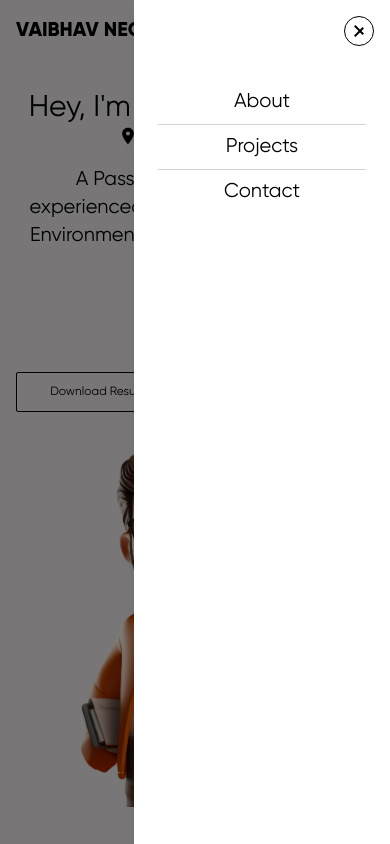
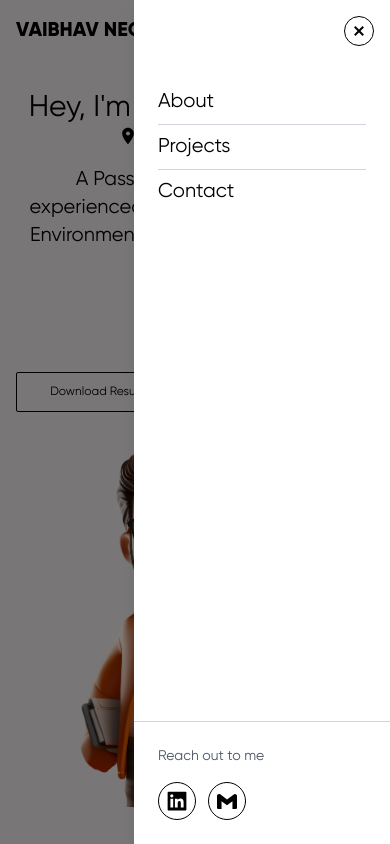
Before and after one commit to Vikraantnegi/vaibhav-portfolio, a Next.js app: page / in a window 390 px wide. Both pictures are taken after a click on the element 359 px from the left and 31 px from the top of the page. Shown: the top 844 px of the page. Built offline with nearby package versions, Linux system fonts and the light colour scheme.

Commit message:
feat: sidebar mobile

```diff
--- a/app/components/ContactSection.tsx
+++ b/app/components/ContactSection.tsx
@@ -1,8 +1,8 @@
 import React from "react";
 import Image from "next/image";
-import Link from "next/link";
 import collaborationImage from "@/assets/images/collaboration.svg";
 import { LinkedInIcon, EmailIcon } from "@/assets/icons";
+import SocialIcon from "./SocialIcon";
 
 const ContactSection = () => {
   return (
@@ -37,22 +37,12 @@ const ContactSection = () => {
               </p>
             </div>
             <div className="my-4 flex items-center gap-2 justify-center md:justify-start">
-              <div className="relative border border-black rounded-full w-fit p-1.5 cursor-pointer hover:scale-110 transition duration-300 ease-in-out">
-                <Link
-                  href="https://www.linkedin.com/in/vaibhavnegi04"
-                  target="_blank"
-                  className="absolute inset-0"
-                />
+              <SocialIcon href="https://www.linkedin.com/in/vaibhavnegi04">
                 <LinkedInIcon />
-              </div>
-              <div className="relative border border-black rounded-full w-fit p-1.5 cursor-pointer hover:scale-110 transition duration-300 ease-in-out">
-                <Link
-                  href="mailto:vaibhavnegi111@gmail.com"
-                  target="_blank"
-                  className="absolute inset-0"
-                />
+              </SocialIcon>
+              <SocialIcon href="mailto:vaibhavnegi111@gmail.com">
                 <EmailIcon />
-              </div>
+              </SocialIcon>
             </div>
           </div>
           <div className="w-full md:w-[40%] flex items-center justify-center">
--- a/app/components/HeroSection.tsx
+++ b/app/components/HeroSection.tsx
@@ -7,6 +7,7 @@ import { scrollToSection } from "@/utils/common";
 import Button from "./Button";
 
 import CoverImage from "@/assets/images/cover-3d.png";
+import SocialIcon from "./SocialIcon";
 
 const HeroSection = () => {
   return (
@@ -26,24 +27,12 @@ const HeroSection = () => {
             Environment Building, Modelling and Rigging!
           </p>
           <div className="my-4 flex items-center gap-2 justify-center md:justify-start">
-            <div className="relative border border-black rounded-full w-fit p-1.5 cursor-pointer hover:scale-110 transition duration-300 ease-in-out">
-              <a
-                className="absolute inset-0"
-                href="https://www.linkedin.com/in/vaibhavnegi04"
-                target="_blank"
-                rel="noopener noreferrer"
-              />
+            <SocialIcon href="https://www.linkedin.com/in/vaibhavnegi04">
               <LinkedInIcon />
-            </div>
-            <div className="relative border border-black rounded-full w-fit p-1.5 cursor-pointer hover:scale-110 transition duration-300 ease-in-out">
-              <a
-                className="absolute inset-0"
-                href="mailto:vaibhavnegi111@gmail.com"
-                target="_blank"
-                rel="noopener noreferrer"
-              />
+            </SocialIcon>
+            <SocialIcon href="mailto:vaibhavnegi111@gmail.com">
               <EmailIcon />
-            </div>
+            </SocialIcon>
           </div>
           <div className="pt-6 flex items-center gap-4 justify-center md:justify-start">
             <Button title="Download Resume" />
--- a/app/components/Navbar.tsx
+++ b/app/components/Navbar.tsx
@@ -4,6 +4,8 @@ import { scrollToSection } from "@/utils/common";
 import React, { useState } from "react";
 import Button from "./Button";
 import { motion, AnimatePresence } from "framer-motion";
+import { LinkedInIcon, EmailIcon } from "@/assets/icons";
+import SocialIcon from "./SocialIcon";
 
 const navigationItems = [
   { title: "About", section: "about" },
@@ -42,7 +44,7 @@ const Navbar = () => {
         <div className="w-3 h-3 flex flex-col justify-between">
           <span
             className={`w-full h-0.5 bg-black transform transition-all duration-300 ${
-              isOpen ? "rotate-45 translate-y-1" : ""
+              isOpen ? "rotate-45 translate-y-[5px]" : ""
             }`}
           />
           <span
@@ -52,7 +54,7 @@ const Navbar = () => {
           />
           <span
             className={`w-full h-0.5 bg-black transform transition-all duration-300 ${
-              isOpen ? "-rotate-45 -translate-y-1" : ""
+              isOpen ? "-rotate-45 -translate-y-[5px]" : ""
             }`}
           />
         </div>
@@ -74,21 +76,35 @@ const Navbar = () => {
               animate={{ x: 0 }}
               exit={{ x: "100%" }}
               transition={{ type: "tween", duration: 0.3 }}
-              className="fixed right-0 top-0 h-full w-64 bg-white z-40 shadow-lg"
+              className="fixed right-0 top-0 h-full w-64 bg-white z-40 shadow-lg flex flex-col"
             >
-              <div className="flex flex-col p-6 pt-20">
+              <div className="flex flex-col p-6 pt-20 flex-1">
                 {navigationItems.map((item, index) => (
                   <React.Fragment key={item.section}>
                     <Button
                       title={item.title}
                       variant="text"
                       onClick={() => handleClick(item.section)}
+                      className="!justify-start"
                     />
                     {index < navigationItems.length - 1 && (
                       <div className="h-[1px] bg-gray-300" />
                     )}
                   </React.Fragment>
                 ))}
+              </div>
+
+              {/* Reach Out Section */}
+              <div className="p-6 border-t border-gray-300">
+                <p className="text-sm text-gray-600 mb-4">Reach out to me</p>
+                <div className="flex gap-3">
+                  <SocialIcon href="https://www.linkedin.com/in/vaibhavnegi04">
+                    <LinkedInIcon />
+                  </SocialIcon>
+                  <SocialIcon href="mailto:vaibhavnegi111@gmail.com">
+                    <EmailIcon />
+                  </SocialIcon>
+                </div>
               </div>
             </motion.div>
           </>
--- /dev/null
+++ b/app/components/SocialIcon.tsx
@@ -0,0 +1,18 @@
+import Link from "next/link";
+import { ReactNode } from "react";
+
+interface SocialIconProps {
+  href: string;
+  children: ReactNode;
+}
+
+const SocialIcon = ({ href, children }: SocialIconProps) => {
+  return (
+    <div className="relative border border-black rounded-full w-fit p-1.5 cursor-pointer hover:scale-110 transition duration-300 ease-in-out">
+      <Link href={href} target="_blank" className="absolute inset-0" />
+      {children}
+    </div>
+  );
+};
+
+export default SocialIcon;
```
